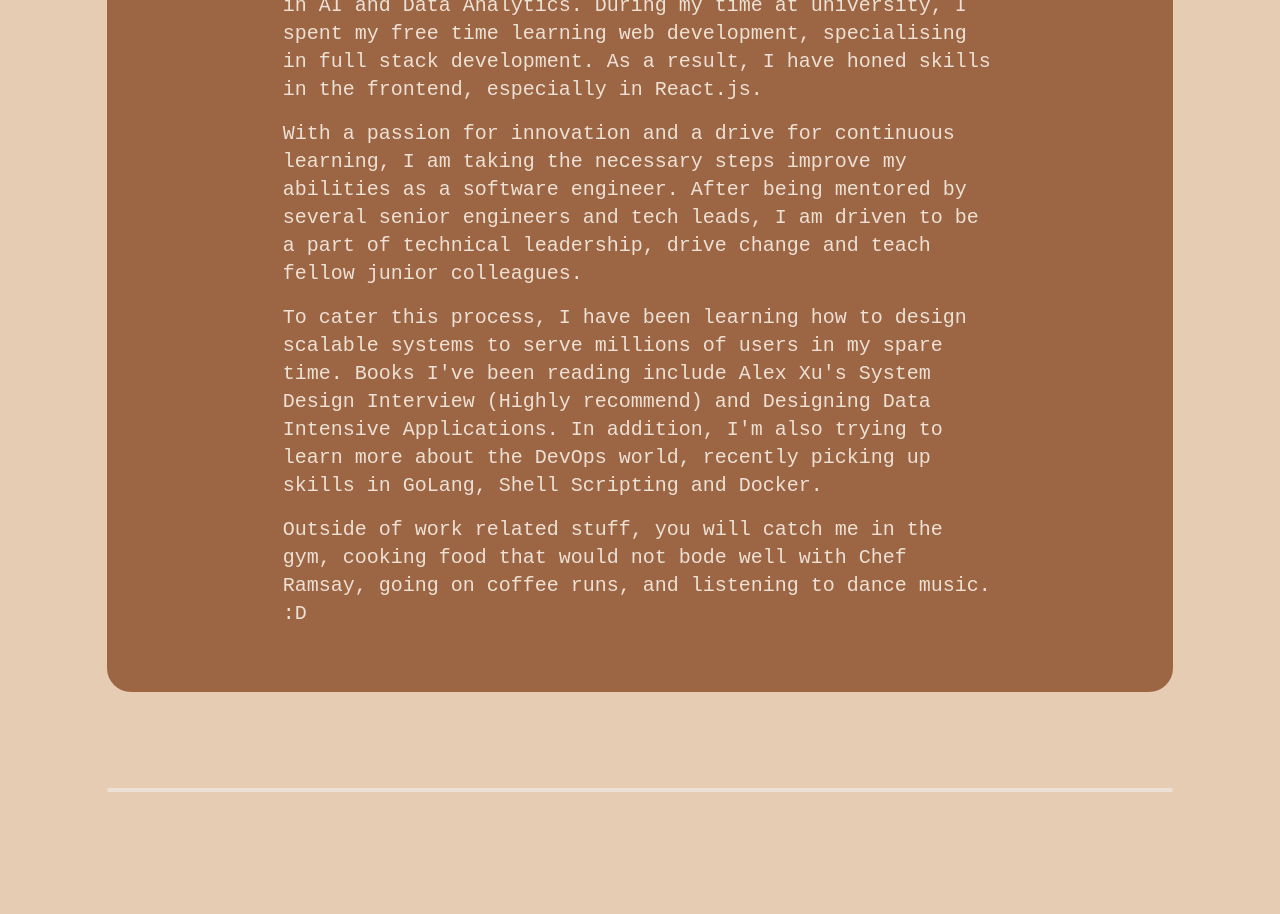
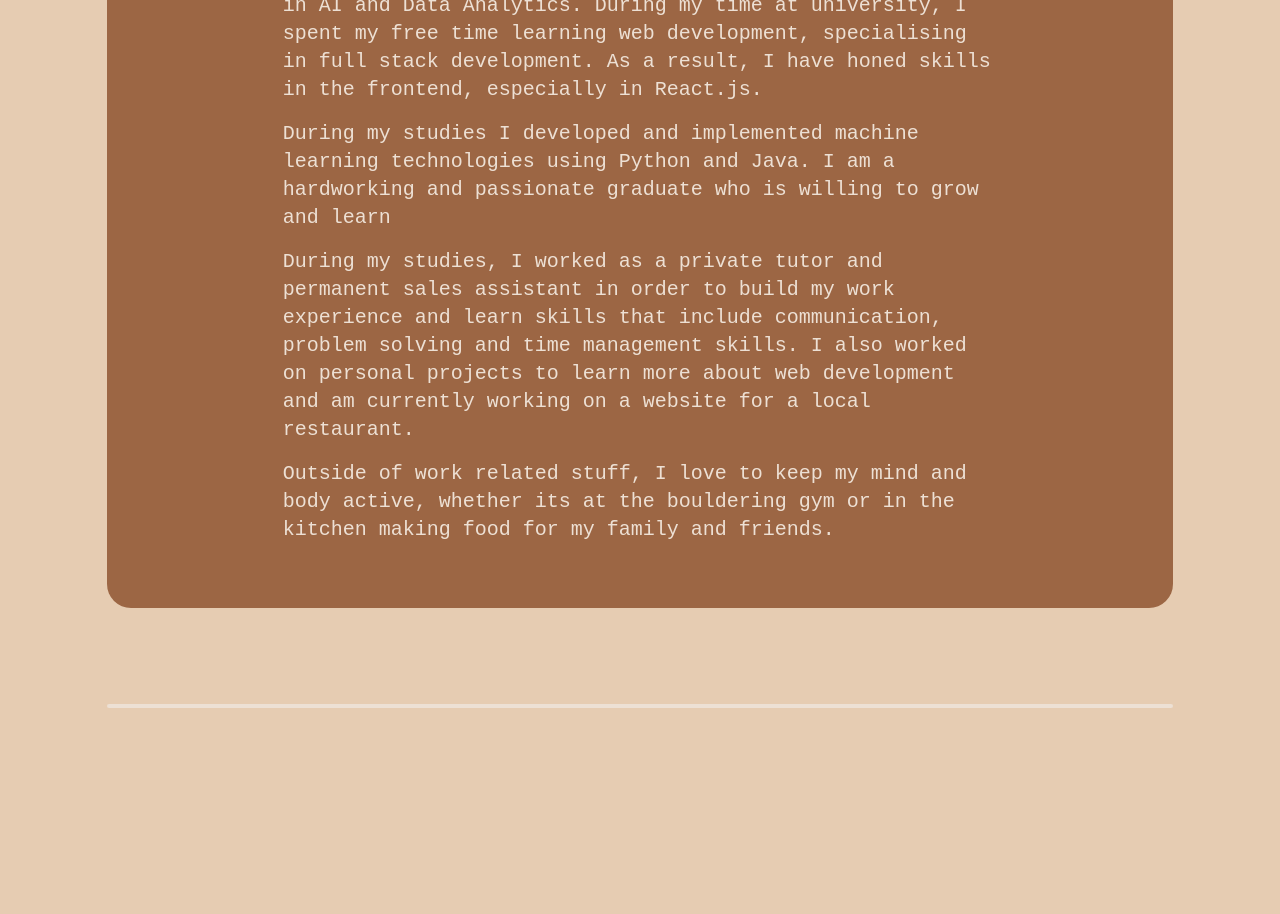
Before and after one commit to Simplisticbubble/portfolio, a React (Vite) app: page / in a window 1280 px wide. Shown: the part 1260-2174 px from the top of the page. Built offline with nearby package versions, Linux system fonts and the light colour scheme.

Commit message:
edit about me section

```diff
--- a/src/components/Landing.tsx
+++ b/src/components/Landing.tsx
@@ -60,9 +60,9 @@ function Landing() {
                 <p className='text-5xl mt-12 mb-16'>About Me</p>
                 <p className='text-3xl my-4'>Bio</p>
                 <p className='my-4 text-xl'>Hello! I'm Kevin, a Software Engineer and Computer Science graduate from the University of Technology Sydney, majoring in AI and Data Analytics. During my time at university, I spent my free time learning web development, specialising in full stack development. As a result, I have honed skills in the frontend, especially in React.js.</p>
-                <p className='my-4 text-xl'>With a passion for innovation and a drive for continuous learning, I am taking the necessary steps improve my abilities as a software engineer. After being mentored by several senior engineers and tech leads, I am driven to be a part of technical leadership, drive change and teach fellow junior colleagues.</p>
-                <p className='my-4 text-xl'>To cater this process, I have been learning how to design scalable systems to serve millions of users in my spare time. Books I've been reading include Alex Xu's System Design Interview (Highly recommend) and Designing Data Intensive Applications. In addition, I'm also trying to learn more about the DevOps world, recently picking up skills in GoLang, Shell Scripting and Docker.</p>
-                <p className='my-4 text-xl'>Outside of work related stuff, you will catch me in the gym, cooking food that would not bode well with Chef Ramsay, going on coffee runs, and listening to dance music. :D</p>
+                <p className='my-4 text-xl'>During my studies I developed and implemented machine learning technologies using Python and Java. I am a hardworking and passionate graduate who is willing to grow and learn</p>
+                <p className='my-4 text-xl'>During my studies, I worked as a private tutor and permanent sales assistant in order to build my work experience and learn skills that include communication, problem solving and time management skills. I also worked on personal projects to learn more about web development and am currently working on a website for a local restaurant.</p>
+                <p className='my-4 text-xl'>Outside of work related stuff, I love to keep my mind and body active, whether its at the bouldering gym or in the kitchen making food for my family and friends.</p>
             </div>
             <div ref={targetDivProjects} className="w-10/12 h-1 rounded-2xl bg-[#EDE0D4]"></div>{/*WHITE LINE */}
 
```
